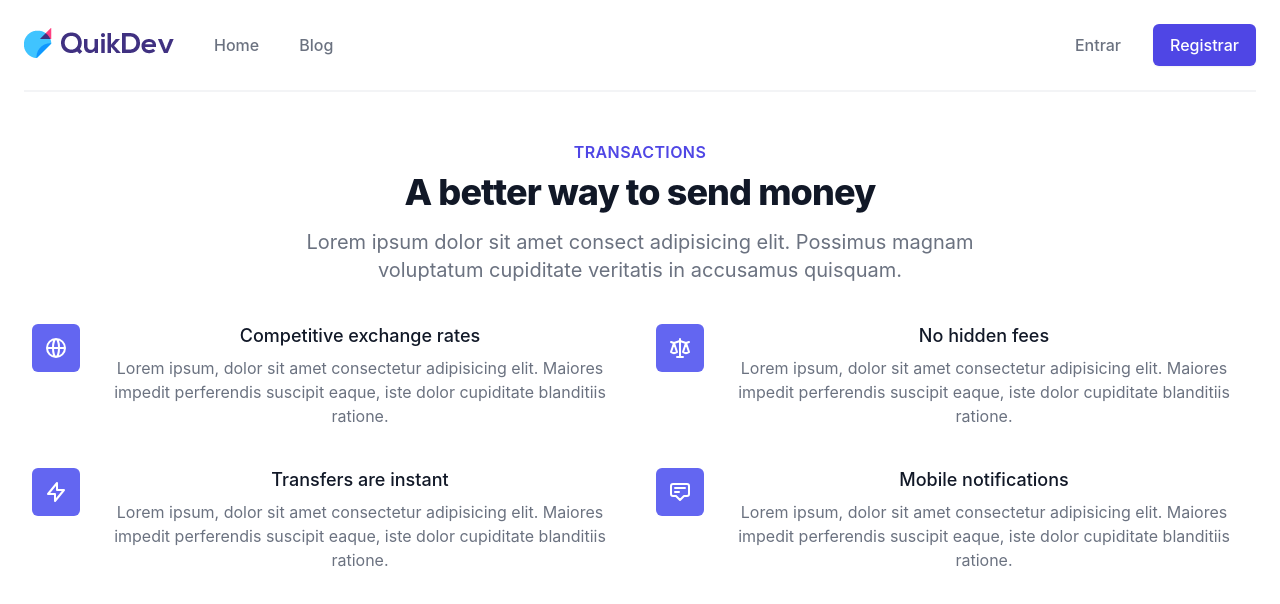
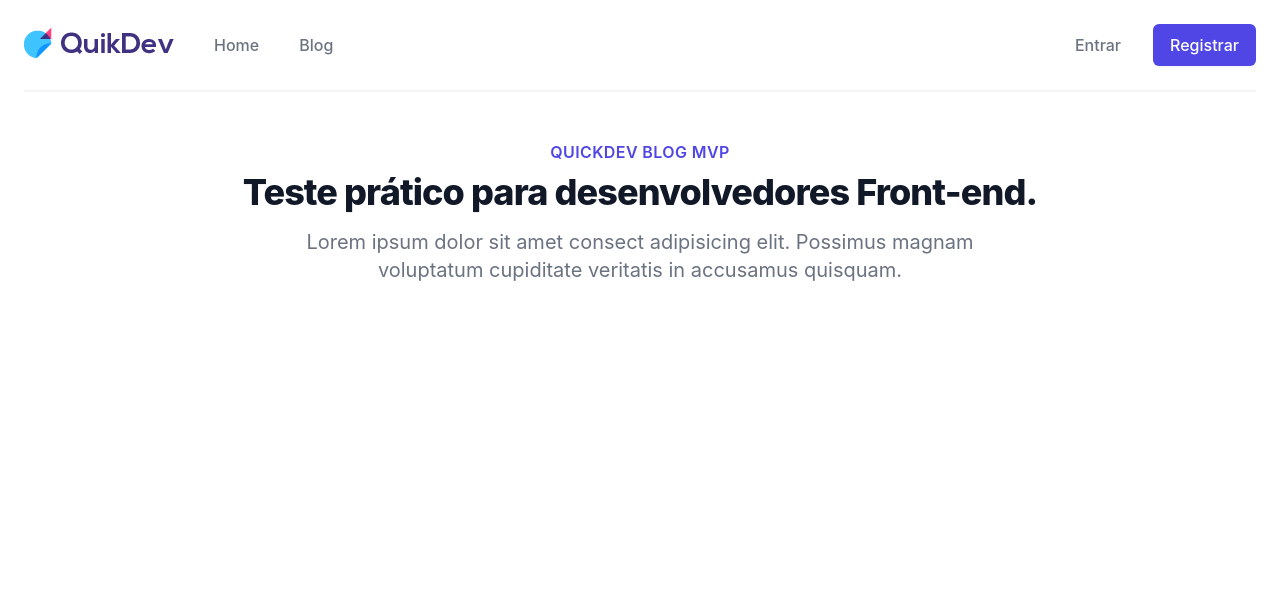
Before and after one commit to caiobarilli/quikdev-blog-mvp, a React (Create React App) app: page / in a window 1280 px wide. Shown: the top 604 px of the page. Built offline with nearby package versions, Linux system fonts and the light colour scheme.

Commit message:
Ajustes no layout

```diff
--- a/src/pages/Home.js
+++ b/src/pages/Home.js
@@ -4,139 +4,15 @@ function Home() {
       <div className="max-w-7xl mx-auto px-4 sm:px-6 lg:px-8">
         <div className="lg:text-center">
           <h2 className="text-base text-indigo-600 font-semibold tracking-wide uppercase">
-            Transactions
+            QUICKDEV BLOG MVP
           </h2>
           <p className="mt-2 text-3xl leading-8 font-extrabold tracking-tight text-gray-900 sm:text-4xl">
-            A better way to send money
+            Teste prático para desenvolvedores Front-end.
           </p>
           <p className="mt-4 max-w-2xl text-xl text-gray-500 lg:mx-auto">
             Lorem ipsum dolor sit amet consect adipisicing elit. Possimus magnam
             voluptatum cupiditate veritatis in accusamus quisquam.
           </p>
-        </div>
-
-        <div className="mt-10">
-          <dl className="space-y-10 md:space-y-0 md:grid md:grid-cols-2 md:gap-x-8 md:gap-y-10">
-            <div className="relative">
-              <dt>
-                <div className="absolute flex items-center justify-center h-12 w-12 rounded-md bg-indigo-500 text-white">
-                  <svg
-                    className="h-6 w-6"
-                    xmlns="http://www.w3.org/2000/svg"
-                    fill="none"
-                    viewBox="0 0 24 24"
-                    stroke="currentColor"
-                    aria-hidden="true"
-                  >
-                    <path
-                      strokeLinecap="round"
-                      strokeLinejoin="round"
-                      strokeWidth="2"
-                      d="M21 12a9 9 0 01-9 9m9-9a9 9 0 00-9-9m9 9H3m9 9a9 9 0 01-9-9m9 9c1.657 0 3-4.03 3-9s-1.343-9-3-9m0 18c-1.657 0-3-4.03-3-9s1.343-9 3-9m-9 9a9 9 0 019-9"
-                    />
-                  </svg>
-                </div>
-                <p className="ml-16 text-lg leading-6 font-medium text-gray-900">
-                  Competitive exchange rates
-                </p>
-              </dt>
-              <dd className="mt-2 ml-16 text-base text-gray-500">
-                Lorem ipsum, dolor sit amet consectetur adipisicing elit.
-                Maiores impedit perferendis suscipit eaque, iste dolor
-                cupiditate blanditiis ratione.
-              </dd>
-            </div>
-
-            <div className="relative">
-              <dt>
-                <div className="absolute flex items-center justify-center h-12 w-12 rounded-md bg-indigo-500 text-white">
-                  <svg
-                    className="h-6 w-6"
-                    xmlns="http://www.w3.org/2000/svg"
-                    fill="none"
-                    viewBox="0 0 24 24"
-                    stroke="currentColor"
-                    aria-hidden="true"
-                  >
-                    <path
-                      strokeLinecap="round"
-                      strokeLinejoin="round"
-                      strokeWidth="2"
-                      d="M3 6l3 1m0 0l-3 9a5.002 5.002 0 006.001 0M6 7l3 9M6 7l6-2m6 2l3-1m-3 1l-3 9a5.002 5.002 0 006.001 0M18 7l3 9m-3-9l-6-2m0-2v2m0 16V5m0 16H9m3 0h3"
-                    />
-                  </svg>
-                </div>
-                <p className="ml-16 text-lg leading-6 font-medium text-gray-900">
-                  No hidden fees
-                </p>
-              </dt>
-              <dd className="mt-2 ml-16 text-base text-gray-500">
-                Lorem ipsum, dolor sit amet consectetur adipisicing elit.
-                Maiores impedit perferendis suscipit eaque, iste dolor
-                cupiditate blanditiis ratione.
-              </dd>
-            </div>
-
-            <div className="relative">
-              <dt>
-                <div className="absolute flex items-center justify-center h-12 w-12 rounded-md bg-indigo-500 text-white">
-                  <svg
-                    className="h-6 w-6"
-                    xmlns="http://www.w3.org/2000/svg"
-                    fill="none"
-                    viewBox="0 0 24 24"
-                    stroke="currentColor"
-                    aria-hidden="true"
-                  >
-                    <path
-                      strokeLinecap="round"
-                      strokeLinejoin="round"
-                      strokeWidth="2"
-                      d="M13 10V3L4 14h7v7l9-11h-7z"
-                    />
-                  </svg>
-                </div>
-                <p className="ml-16 text-lg leading-6 font-medium text-gray-900">
-                  Transfers are instant
-                </p>
-              </dt>
-              <dd className="mt-2 ml-16 text-base text-gray-500">
-                Lorem ipsum, dolor sit amet consectetur adipisicing elit.
-                Maiores impedit perferendis suscipit eaque, iste dolor
-                cupiditate blanditiis ratione.
-              </dd>
-            </div>
-
-            <div className="relative">
-              <dt>
-                <div className="absolute flex items-center justify-center h-12 w-12 rounded-md bg-indigo-500 text-white">
-                  <svg
-                    className="h-6 w-6"
-                    xmlns="http://www.w3.org/2000/svg"
-                    fill="none"
-                    viewBox="0 0 24 24"
-                    stroke="currentColor"
-                    aria-hidden="true"
-                  >
-                    <path
-                      strokeLinecap="round"
-                      strokeLinejoin="round"
-                      strokeWidth="2"
-                      d="M7 8h10M7 12h4m1 8l-4-4H5a2 2 0 01-2-2V6a2 2 0 012-2h14a2 2 0 012 2v8a2 2 0 01-2 2h-3l-4 4z"
-                    />
-                  </svg>
-                </div>
-                <p className="ml-16 text-lg leading-6 font-medium text-gray-900">
-                  Mobile notifications
-                </p>
-              </dt>
-              <dd className="mt-2 ml-16 text-base text-gray-500">
-                Lorem ipsum, dolor sit amet consectetur adipisicing elit.
-                Maiores impedit perferendis suscipit eaque, iste dolor
-                cupiditate blanditiis ratione.
-              </dd>
-            </div>
-          </dl>
         </div>
       </div>
     </div>
--- a/src/pages/Login.js
+++ b/src/pages/Login.js
@@ -60,7 +60,7 @@ function Login() {
                   />
                 </svg>
               </span>
-              Registrar
+              Entrar
             </button>
           </div>
         </form>
```
